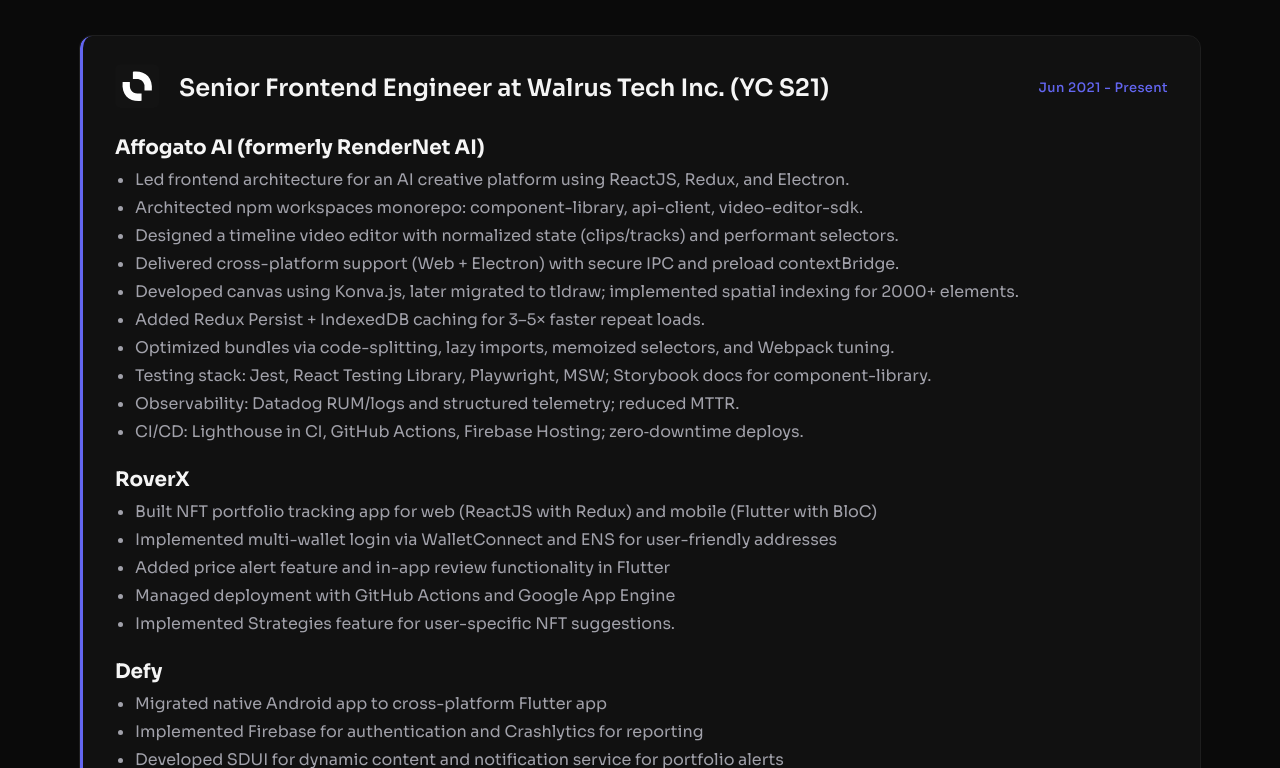
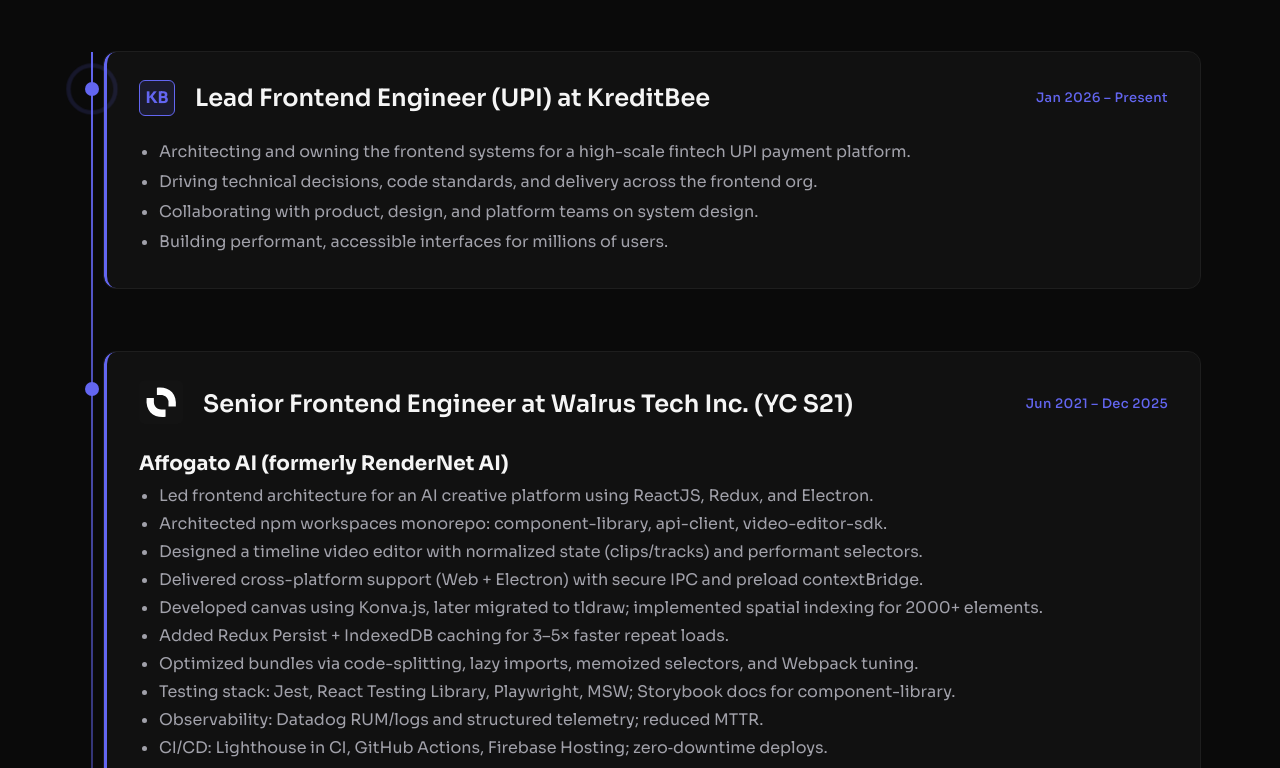
Before and after one commit to graphicstone/portfolio, a React (Vite) app: page / in a window 1280 px wide. Shown: the part 1492-2260 px from the top of the page. Built offline with nearby package versions, Linux system fonts and the light colour scheme; no server answers.

Commit message:
feat: rewrite ExperienceSection as animated vertical timeline with 3 entries

```diff
--- a/src/layouts/landing-page/components/experience-section/ExperienceSection.jsx
+++ b/src/layouts/landing-page/components/experience-section/ExperienceSection.jsx
@@ -1,36 +1,55 @@
+import { useRef } from 'react';
 import Box from '@mui/material/Box';
 import Typography from '@mui/material/Typography';
-import { experienceSectionStyles } from './ExperienceSectionStyles.js';
+import { motion, useInView } from 'framer-motion';
+import SectionHeading from '../../../components/section-heading/SectionHeading.jsx';
 import ExperienceCard from './ExperienceCard.jsx';
+import RenderNet from '../../../../assets/svg/experience/rendernet.svg?react';
 import GlobalLogic from '../../../../assets/svg/experience/globallogic.svg?react';
-import RenderNet from '../../../../assets/svg/experience/rendernet.svg?react';
-import SectionHeading from '../../../components/section-heading/SectionHeading.jsx';
 
-export default function ExperienceSection() {
+// ── Animation variants ──────────────────────────────────────────────────────
+
+const lineVariants = {
+  hidden:  { scaleY: 0 },
+  visible: { scaleY: 1, transition: { duration: 1.8, delay: 0, ease: [0.16, 1, 0.3, 1] } },
+};
+
+const dotVariants = (i) => ({
+  hidden:  { scale: 0, opacity: 0 },
+  visible: { scale: 1, opacity: 1, transition: { duration: 0.4, delay: 0.3 + i * 0.3, ease: [0.22, 1, 0.36, 1] } },
+});
+
+const cardVariants = (i) => ({
+  hidden:  { x: 28, opacity: 0 },
+  visible: { x: 0,  opacity: 1, transition: { duration: 0.65, delay: 0.45 + i * 0.3, ease: [0.22, 1, 0.36, 1] } },
+});
+
+// ── Work experience data ─────────────────────────────────────────────────────
+
 const workExperience = {
   globalLogic: [
     'Developed a corporate ride-sharing mobile application for employees',
-      'Created a native Android application using Kotlin and MVVM architecture.'
+    'Created a native Android application using Kotlin and MVVM architecture.',
   ],
   walrus: [
     'Developed virtual card feature and user signature functionality in Kotlin',
     'Created animations for virtual card processes',
     'Built an in-app cricket game to enhance user interactivity',
-      'Integrated contact sharing for game results.'
+    'Integrated contact sharing for game results.',
   ],
   defy: [
     'Migrated native Android app to cross-platform Flutter app',
     'Implemented Firebase for authentication and Crashlytics for reporting',
     'Developed SDUI for dynamic content and notification service for portfolio alerts',
     'Integrated socket.io for real-time crypto data updates and Hyperverge for KYC',
-      'Used Hive for local storage and developed Baskets feature for curated crypto collections.'
+    'Used Hive for local storage and developed Baskets feature for curated crypto collections.',
   ],
   roverX: [
     'Built NFT portfolio tracking app for web (ReactJS with Redux) and mobile (Flutter with BloC)',
     'Implemented multi-wallet login via WalletConnect and ENS for user-friendly addresses',
     'Added price alert feature and in-app review functionality in Flutter',
     'Managed deployment with GitHub Actions and Google App Engine',
-      'Implemented Strategies feature for user-specific NFT suggestions.'
+    'Implemented Strategies feature for user-specific NFT suggestions.',
   ],
   rendernet: [
     'Led frontend architecture for an AI creative platform using ReactJS, Redux, and Electron.',
@@ -42,27 +61,142 @@
     'Optimized bundles via code-splitting, lazy imports, memoized selectors, and Webpack tuning.',
     'Testing stack: Jest, React Testing Library, Playwright, MSW; Storybook docs for component-library.',
     'Observability: Datadog RUM/logs and structured telemetry; reduced MTTR.',
-      'CI/CD: Lighthouse in CI, GitHub Actions, Firebase Hosting; zero‑downtime deploys.'
-    ]
+    'CI/CD: Lighthouse in CI, GitHub Actions, Firebase Hosting; zero‑downtime deploys.',
+  ],
 };
 
+// ── Dot column shared styles ─────────────────────────────────────────────────
+
+const dotColumnSx = {
+  width: '24px',
+  flexShrink: 0,
+  display: 'flex',
+  flexDirection: 'column',
+  alignItems: 'center',
+  paddingTop: { xs: '24px', md: '30px' },
+};
+
+const baseDotSx = {
+  width: '14px',
+  height: '14px',
+  borderRadius: '50%',
+  backgroundColor: 'colors.accent',
+  zIndex: 2,
+  position: 'relative',
+};
+
+// ── Component ────────────────────────────────────────────────────────────────
+
+export default function ExperienceSection() {
+  const ref = useRef(null);
+  const inView = useInView(ref, { once: true, amount: 0.1 });
+
+  const animate = inView ? 'visible' : 'hidden';
+
   return (
-    <Box id="experience" sx={experienceSectionStyles.experienceSection}>
+    <Box
+      id="experience"
+      sx={{
+        width: '100%',
+        padding: { xs: '80px 16px', md: '120px 80px' },
+        display: 'flex',
+        flexDirection: 'column',
+        gap: '56px',
+        scrollMarginTop: '64px',
+      }}
+    >
       <SectionHeading label="Career" title="My" accent="Experience" />
 
+      {/* Entries container — position:relative contains the absolute line */}
+      <Box ref={ref} sx={{ position: 'relative' }}>
+
+        {/* Vertical line — motion.div IS the line element */}
+        <motion.div
+          variants={lineVariants}
+          animate={animate}
+          style={{
+            transformOrigin: 'top',
+            position: 'absolute',
+            left: '11px',
+            top: 0,
+            bottom: 0,
+            width: '2px',
+            background: 'linear-gradient(to bottom, #6366F1 0%, rgba(99,102,241,0.3) 60%, transparent 100%)',
+            zIndex: 0,
+          }}
+        />
+
+        {/* ── Entry 1: KreditBee ── */}
+        <Box sx={{ display: 'flex', flexDirection: 'row', marginBottom: { xs: '40px', md: '64px' } }}>
+          <Box sx={dotColumnSx}>
+            <motion.div variants={dotVariants(0)} animate={animate}>
               <Box
-        id="experience-cards"
                 sx={{
-          width: '100%',
+                  ...baseDotSx,
+                  '&::after': {
+                    content: '""',
+                    position: 'absolute',
+                    top: '-5px',
+                    right: '-5px',
+                    bottom: '-5px',
+                    left: '-5px',
+                    borderRadius: '50%',
+                    border: '2px solid #6366F1',
+                    animation: 'pulse-ring 2s ease-out infinite',
+                  },
+                }}
+              />
+            </motion.div>
+          </Box>
+          <Box sx={{ flex: 1 }}>
+            <motion.div variants={cardVariants(0)} animate={animate}>
+              <ExperienceCard
+                companyLogo={
+                  <Box
+                    sx={{
+                      width: '36px',
+                      height: '36px',
+                      borderRadius: '6px',
+                      backgroundColor: 'colors.accentMuted',
+                      border: '1px solid',
+                      borderColor: 'colors.accent',
                       display: 'flex',
-          flexDirection: 'column',
-          gap: { xs: '20px', md: '24px' },
+                      alignItems: 'center',
+                      justifyContent: 'center',
+                      flexShrink: 0,
                     }}
                   >
+                    <Typography variant="heading_h6_bold" sx={{ color: 'colors.accent' }}>
+                      KB
+                    </Typography>
+                  </Box>
+                }
+                jobTitle="Lead Frontend Engineer (UPI) at KreditBee"
+                tenure="Jan 2026 – Present"
+                description={[
+                  'Architecting and owning the frontend systems for a high-scale fintech UPI payment platform.',
+                  'Driving technical decisions, code standards, and delivery across the frontend org.',
+                  'Collaborating with product, design, and platform teams on system design.',
+                  'Building performant, accessible interfaces for millions of users.',
+                ]}
+              />
+            </motion.div>
+          </Box>
+        </Box>
+
+        {/* ── Entry 2: Walrus Tech ── */}
+        <Box sx={{ display: 'flex', flexDirection: 'row', marginBottom: { xs: '40px', md: '64px' } }}>
+          <Box sx={dotColumnSx}>
+            <motion.div variants={dotVariants(1)} animate={animate}>
+              <Box sx={baseDotSx} />
+            </motion.div>
+          </Box>
+          <Box sx={{ flex: 1 }}>
+            <motion.div variants={cardVariants(1)} animate={animate}>
               <ExperienceCard
                 companyLogo={<RenderNet />}
                 jobTitle="Senior Frontend Engineer at Walrus Tech Inc. (YC S21)"
-          tenure="Jun 2021 - Present"
+                tenure="Jun 2021 – Dec 2025"
                 description={[]}
               >
                 <Box sx={{ display: 'flex', flexDirection: 'column', gap: '20px' }}>
@@ -124,13 +258,29 @@
                   </Box>
                 </Box>
               </ExperienceCard>
+            </motion.div>
+          </Box>
+        </Box>
 
+        {/* ── Entry 3: GlobalLogic (last — no marginBottom) ── */}
+        <Box sx={{ display: 'flex', flexDirection: 'row' }}>
+          <Box sx={dotColumnSx}>
+            <motion.div variants={dotVariants(2)} animate={animate}>
+              <Box sx={baseDotSx} />
+            </motion.div>
+          </Box>
+          <Box sx={{ flex: 1 }}>
+            <motion.div variants={cardVariants(2)} animate={animate}>
               <ExperienceCard
                 companyLogo={<GlobalLogic />}
                 jobTitle="Software Engineer at GlobalLogic (A Hitachi Group Company)"
-          tenure="Jul 2019 - May 2021"
+                tenure="Jul 2019 – May 2021"
                 description={workExperience.globalLogic}
               />
+            </motion.div>
+          </Box>
+        </Box>
+
       </Box>
     </Box>
   );
```
Lines whose indentation alone changed are shown as unchanged.
